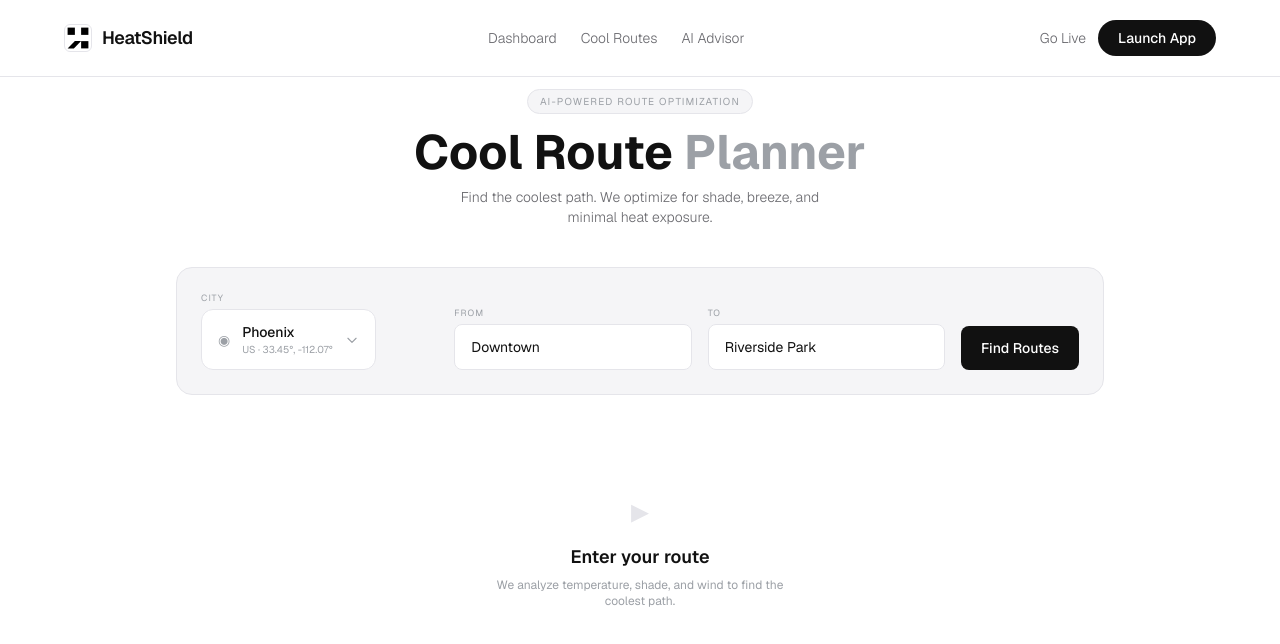
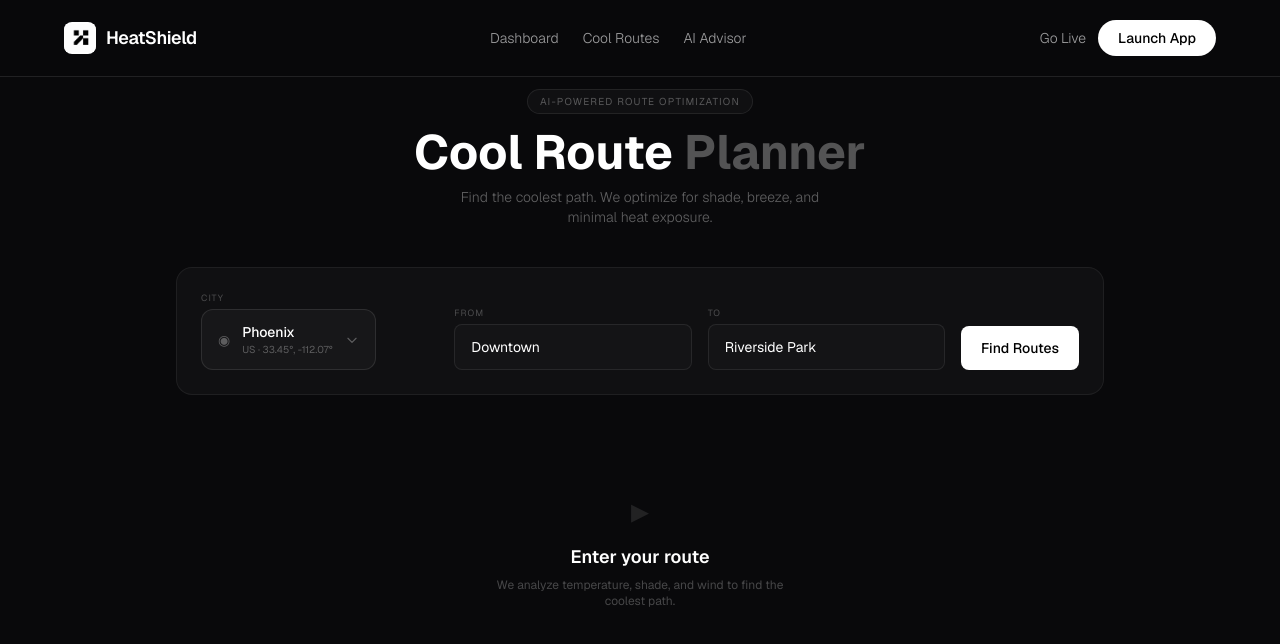
Before and after one commit to thesithunyein/heatshield, a Next.js app: page /routes in a window 1280 px wide. Shown: the top 644 px of the page. Built offline with nearby package versions, Linux system fonts and the light colour scheme.

Commit message:
fix: dark theme for dashboard/routes/advisor, PNG logo everywhere

```diff
--- a/src/app/page.tsx
+++ b/src/app/page.tsx
@@ -63,7 +63,7 @@ export default function Home() {
           <nav className="flex items-center justify-between px-6 md:px-10 lg:px-16 py-5 md:py-6 shrink-0">
             <Link href="/" className="flex items-center gap-2.5">
               <div className="relative h-7 w-7 overflow-hidden rounded-md bg-white p-[3px]">
-                <Image src="/heatshield-logo.svg" alt="" fill className="object-contain" priority />
+                <Image src="/heatshield-logo.png" alt="" fill className="object-contain" priority />
               </div>
               <span className="text-white font-semibold text-lg tracking-tight">HeatShield</span>
             </Link>
@@ -282,7 +282,7 @@ export default function Home() {
           <div className="max-w-6xl mx-auto flex flex-col sm:flex-row items-center justify-between gap-3">
             <div className="flex items-center gap-2">
               <div className="relative h-5 w-5 overflow-hidden rounded bg-white p-[2px]">
-                <Image src="/heatshield-logo.svg" alt="" fill className="object-contain" />
+                <Image src="/heatshield-logo.png" alt="" fill className="object-contain" />
               </div>
               <span className="text-xs font-semibold text-white">HeatShield</span>
             </div>
@@ -308,7 +308,7 @@ export default function Home() {
           <div className="flex items-center justify-between">
             <Link href="/" className="flex items-center gap-2.5" onClick={() => setMenuOpen(false)}>
               <div className="relative h-7 w-7 overflow-hidden rounded-md bg-white p-[3px]">
-                <Image src="/heatshield-logo.svg" alt="" fill className="object-contain" />
+                <Image src="/heatshield-logo.png" alt="" fill className="object-contain" />
               </div>
               <span className="text-white font-semibold text-lg tracking-tight">HeatShield</span>
             </Link>
--- a/src/app/routes/page.tsx
+++ b/src/app/routes/page.tsx
@@ -22,58 +22,58 @@ export default function RoutesPage() {
   async function search() { setSearching(true); await new Promise((r) => setTimeout(r, 1500)); setResults(MOCK); setSearching(false); }
 
   return (
-    <div className="min-h-screen bg-white">
+    <div className="min-h-screen bg-[#09090B]">
       <Navbar />
       <main className="max-w-5xl mx-auto px-4 sm:px-6 md:px-8 lg:px-12 pt-[80px] sm:pt-[88px] pb-12 sm:pb-16">
         <div className="mb-8 sm:mb-10 text-center">
-          <div className="mb-3 inline-flex items-center gap-2 rounded-full border border-[#E5E5EA] bg-[#F5F5F7] px-3 py-1 text-[9px] sm:text-[10px] uppercase tracking-[0.12em] text-[#9CA0A6]">AI-Powered Route Optimization</div>
-          <h1 className="text-2xl sm:text-3xl md:text-4xl lg:text-5xl font-bold text-[#111] leading-[1.1]">
-            Cool Route <span className="text-[#9CA0A6]">Planner</span>
+          <div className="mb-3 inline-flex items-center gap-2 rounded-full border border-white/[0.08] bg-white/[0.03] px-3 py-1 text-[9px] sm:text-[10px] uppercase tracking-[0.12em] text-white/30">AI-Powered Route Optimization</div>
+          <h1 className="text-2xl sm:text-3xl md:text-4xl lg:text-5xl font-bold text-white leading-[1.1]">
+            Cool Route <span className="text-white/30">Planner</span>
           </h1>
-          <p className="mt-2 text-[#6B6B70] text-xs sm:text-sm font-light max-w-sm mx-auto">Find the coolest path. We optimize for shade, breeze, and minimal heat exposure.</p>
+          <p className="mt-2 text-white/35 text-xs sm:text-sm font-light max-w-sm mx-auto">Find the coolest path. We optimize for shade, breeze, and minimal heat exposure.</p>
         </div>
 
-        <div className="bg-[#F5F5F7] border border-[#E5E5EA] rounded-2xl mb-6 sm:mb-8 p-4 sm:p-5 md:p-6 overflow-hidden">
+        <div className="border border-white/[0.06] bg-white/[0.03] rounded-2xl mb-6 sm:mb-8 p-4 sm:p-5 md:p-6 overflow-hidden">
           <div className="flex flex-col gap-3 sm:gap-4 sm:flex-row sm:items-end">
             <div className="flex-1 min-w-0">
-              <label className="mb-1 block text-[8px] sm:text-[9px] uppercase tracking-[0.12em] text-[#9CA0A6]">City</label>
+              <label className="mb-1 block text-[8px] sm:text-[9px] uppercase tracking-[0.12em] text-white/25">City</label>
               <CitySelector selectedCity={selectedCity} onSelect={setSelectedCity} />
             </div>
             <div className="flex-1 min-w-0">
-              <label className="mb-1 block text-[8px] sm:text-[9px] uppercase tracking-[0.12em] text-[#9CA0A6]">From</label>
-              <input type="text" defaultValue="Downtown" className="w-full rounded-lg border border-[#E5E5EA] bg-white px-3 sm:px-4 py-2.5 sm:py-3 text-xs sm:text-sm text-[#111] placeholder-[#9CA0A6] outline-none focus:border-[#111] transition-colors" />
+              <label className="mb-1 block text-[8px] sm:text-[9px] uppercase tracking-[0.12em] text-white/25">From</label>
+              <input type="text" defaultValue="Downtown" className="w-full rounded-lg border border-white/[0.08] bg-white/[0.02] px-3 sm:px-4 py-2.5 sm:py-3 text-xs sm:text-sm text-white placeholder-white/15 outline-none focus:border-white/20 transition-colors" />
             </div>
             <div className="flex-1 min-w-0">
-              <label className="mb-1 block text-[8px] sm:text-[9px] uppercase tracking-[0.12em] text-[#9CA0A6]">To</label>
-              <input type="text" defaultValue="Riverside Park" className="w-full rounded-lg border border-[#E5E5EA] bg-white px-3 sm:px-4 py-2.5 sm:py-3 text-xs sm:text-sm text-[#111] placeholder-[#9CA0A6] outline-none focus:border-[#111] transition-colors" />
+              <label className="mb-1 block text-[8px] sm:text-[9px] uppercase tracking-[0.12em] text-white/25">To</label>
+              <input type="text" defaultValue="Riverside Park" className="w-full rounded-lg border border-white/[0.08] bg-white/[0.02] px-3 sm:px-4 py-2.5 sm:py-3 text-xs sm:text-sm text-white placeholder-white/15 outline-none focus:border-white/20 transition-colors" />
             </div>
-            <button onClick={search} disabled={searching} className="shrink-0 rounded-lg bg-[#111] px-4 sm:px-5 py-2.5 sm:py-3 text-xs sm:text-sm font-medium text-white hover:bg-[#333] disabled:opacity-30 transition-colors">
-              {searching ? <span className="flex items-center gap-2"><span className="h-3.5 w-3.5 animate-spin rounded-full border-2 border-white/30 border-t-white" />Scanning...</span> : "Find Routes"}
+            <button onClick={search} disabled={searching} className="shrink-0 rounded-lg bg-white px-4 sm:px-5 py-2.5 sm:py-3 text-xs sm:text-sm font-medium text-black hover:bg-white/90 disabled:opacity-30 transition-colors">
+              {searching ? <span className="flex items-center gap-2"><span className="h-3.5 w-3.5 animate-spin rounded-full border-2 border-black/20 border-t-black" />Scanning...</span> : "Find Routes"}
             </button>
           </div>
         </div>
 
         {results && (
           <div className="space-y-3 overflow-hidden">
-            <h3 className="text-[9px] sm:text-[10px] uppercase tracking-[0.18em] text-[#9CA0A6]">{results.length} Routes — Ranked by Temperature</h3>
+            <h3 className="text-[9px] sm:text-[10px] uppercase tracking-[0.18em] text-white/30">{results.length} Routes — Ranked by Temperature</h3>
             {results.map((r, i) => {
               const hot = r.avgTemp >= 100;
               const best = i === 0 && !hot;
               return (
-                <div key={r.name} className={`bg-[#F5F5F7] border border-[#E5E5EA] rounded-2xl relative overflow-hidden p-4 sm:p-5 md:p-6 transition-all hover:bg-[#FAFAFA] ${best ? "ring-1 ring-[#111]/10" : ""}`}>
-                  {best && <div className="absolute top-0 right-0 rounded-bl-xl bg-[#111] px-2.5 sm:px-3 py-0.5 sm:py-1 text-[8px] sm:text-[9px] font-bold text-white uppercase tracking-wider">Coolest</div>}
+                <div key={r.name} className={`border border-white/[0.06] bg-white/[0.03] rounded-2xl relative overflow-hidden p-4 sm:p-5 md:p-6 transition-all hover:bg-white/[0.05] ${best ? "ring-1 ring-white/15" : ""}`}>
+                  {best && <div className="absolute top-0 right-0 rounded-bl-xl bg-white px-2.5 sm:px-3 py-0.5 sm:py-1 text-[8px] sm:text-[9px] font-bold text-black uppercase tracking-wider">Coolest</div>}
                   <div className="flex flex-col sm:flex-row sm:items-center gap-3 sm:gap-5">
                     <div className="flex-1 min-w-0">
-                      <h4 className="text-[#111] text-base sm:text-lg font-semibold mb-1">{r.name}</h4>
-                      <p className="text-[9px] sm:text-[10px] text-[#9CA0A6] mb-2 sm:mb-3">{r.from} → {r.to} · {r.distance} · {r.duration}</p>
+                      <h4 className="text-white text-base sm:text-lg font-semibold mb-1">{r.name}</h4>
+                      <p className="text-[9px] sm:text-[10px] text-white/25 mb-2 sm:mb-3">{r.from} → {r.to} · {r.distance} · {r.duration}</p>
                       <div className="flex flex-wrap gap-3 sm:gap-4">
-                        <div><div className="text-[8px] sm:text-[9px] text-[#9CA0A6] uppercase tracking-wider">Avg</div><div className={`font-mono text-sm sm:text-base font-bold ${hot ? "text-[#111]" : "text-[#6B6B70]"}`}>{r.avgTemp}°F</div></div>
-                        <div><div className="text-[8px] sm:text-[9px] text-[#9CA0A6] uppercase tracking-wider">Max</div><div className="font-mono text-sm sm:text-base font-bold text-[#111]">{r.maxTemp}°F</div></div>
-                        {r.savings > 0 && <div><div className="text-[8px] sm:text-[9px] text-[#9CA0A6] uppercase tracking-wider">Savings</div><div className="font-mono text-sm sm:text-base font-bold text-[#111]">-{r.savings}°F</div></div>}
-                        <div><div className="text-[8px] sm:text-[9px] text-[#9CA0A6] uppercase tracking-wider">Shade</div><div className="font-mono text-sm sm:text-base font-bold text-[#111]">{r.shade}%</div></div>
+                        <div><div className="text-[8px] sm:text-[9px] text-white/20 uppercase tracking-wider">Avg</div><div className={`font-mono text-sm sm:text-base font-bold ${hot ? "text-white" : "text-white/50"}`}>{r.avgTemp}°F</div></div>
+                        <div><div className="text-[8px] sm:text-[9px] text-white/20 uppercase tracking-wider">Max</div><div className="font-mono text-sm sm:text-base font-bold text-white">{r.maxTemp}°F</div></div>
+                        {r.savings > 0 && <div><div className="text-[8px] sm:text-[9px] text-white/20 uppercase tracking-wider">Savings</div><div className="font-mono text-sm sm:text-base font-bold text-white">-{r.savings}°F</div></div>}
+                        <div><div className="text-[8px] sm:text-[9px] text-white/20 uppercase tracking-wider">Shade</div><div className="font-mono text-sm sm:text-base font-bold text-white">{r.shade}%</div></div>
                       </div>
                     </div>
-                    <div className="sm:w-48 shrink-0"><ul className="space-y-0.5">{r.tips.map((t, j) => <li key={j} className="text-[9px] sm:text-[10px] text-[#9CA0A6]">{t}</li>)}</ul></div>
+                    <div className="sm:w-48 shrink-0"><ul className="space-y-0.5">{r.tips.map((t, j) => <li key={j} className="text-[9px] sm:text-[10px] text-white/25">{t}</li>)}</ul></div>
                   </div>
                 </div>
               );
@@ -83,9 +83,9 @@ export default function RoutesPage() {
 
         {!results && !searching && (
           <div className="flex flex-col items-center justify-center py-12 sm:py-16 text-center">
-            <div className="mb-3 text-3xl sm:text-4xl text-[#E5E5EA]">▸</div>
-            <h3 className="text-[#111] text-base sm:text-lg font-semibold mb-1.5">Enter your route</h3>
-            <p className="text-[11px] sm:text-xs text-[#9CA0A6] max-w-xs">We analyze temperature, shade, and wind to find the coolest path.</p>
+            <div className="mb-3 text-3xl sm:text-4xl text-white/10">▸</div>
+            <h3 className="text-white text-base sm:text-lg font-semibold mb-1.5">Enter your route</h3>
+            <p className="text-[11px] sm:text-xs text-white/25 max-w-xs">We analyze temperature, shade, and wind to find the coolest path.</p>
           </div>
         )}
       </main>
--- a/src/components/CitySelector.tsx
+++ b/src/components/CitySelector.tsx
@@ -20,28 +20,28 @@ export default function CitySelector({ selectedCity, onSelect }: Props) {
 
   return (
     <div ref={ref} className="relative">
-      <button onClick={() => setOpen(!open)} className="flex items-center gap-3 rounded-xl border border-[#E5E5EA] bg-white px-4 py-3 text-left transition-colors hover:border-[#111]">
-        <span className="text-[#9CA0A6] text-sm">◉</span>
+      <button onClick={() => setOpen(!open)} className="flex items-center gap-3 rounded-xl border border-white/10 bg-white/[0.03] px-4 py-3 text-left transition-colors hover:border-white/20">
+        <span className="text-white/30 text-sm">◉</span>
         <div>
-          <div className="text-sm font-medium text-[#111]">{selectedCity?.name ?? "Select City"}</div>
-          {selectedCity && <div className="text-[10px] text-[#9CA0A6]">{selectedCity.country} · {selectedCity.latitude.toFixed(2)}°, {selectedCity.longitude.toFixed(2)}°</div>}
+          <div className="text-sm font-medium text-white">{selectedCity?.name ?? "Select City"}</div>
+          {selectedCity && <div className="text-[10px] text-white/30">{selectedCity.country} · {selectedCity.latitude.toFixed(2)}°, {selectedCity.longitude.toFixed(2)}°</div>}
         </div>
-        <svg className={`ml-auto h-3.5 w-3.5 text-[#9CA0A6] transition-transform duration-300 ${open ? "rotate-180" : ""}`} fill="none" viewBox="0 0 24 24" stroke="currentColor"><path strokeLinecap="round" strokeLinejoin="round" strokeWidth={2} d="M19 9l-7 7-7-7" /></svg>
+        <svg className={`ml-auto h-3.5 w-3.5 text-white/30 transition-transform duration-300 ${open ? "rotate-180" : ""}`} fill="none" viewBox="0 0 24 24" stroke="currentColor"><path strokeLinecap="round" strokeLinejoin="round" strokeWidth={2} d="M19 9l-7 7-7-7" /></svg>
       </button>
       {open && (
-        <div className="absolute top-full right-0 z-50 mt-2 w-80 overflow-hidden rounded-xl border border-[#E5E5EA] bg-white shadow-2xl">
-          <div className="border-b border-[#E5E5EA] p-3">
-            <input type="text" placeholder="Search cities..." value={search} onChange={(e) => setSearch(e.target.value)} className="w-full rounded-lg bg-[#F5F5F7] border border-[#E5E5EA] px-3 py-2 text-sm text-[#111] placeholder-[#9CA0A6] outline-none focus:border-[#111]" autoFocus />
+        <div className="absolute top-full right-0 z-50 mt-2 w-80 overflow-hidden rounded-xl border border-white/10 bg-[#111113] shadow-2xl">
+          <div className="border-b border-white/5 p-3">
+            <input type="text" placeholder="Search cities..." value={search} onChange={(e) => setSearch(e.target.value)} className="w-full rounded-lg bg-white/[0.03] border border-white/5 px-3 py-2 text-sm text-white placeholder-white/20 outline-none focus:border-white/20" autoFocus />
           </div>
           <div className="max-h-72 overflow-y-auto">
             {filtered.map((city) => (
-              <button key={city.name} onClick={() => { onSelect(city); setOpen(false); setSearch(""); }} className={`flex w-full items-center gap-3 px-4 py-3 text-left transition-colors hover:bg-[#F5F5F7] ${selectedCity?.name === city.name ? "bg-[#F5F5F7]" : ""}`}>
-                <span className="text-[#9CA0A6] text-sm">◉</span>
-                <div><div className="text-sm text-[#111]">{city.name}</div><div className="text-[10px] text-[#9CA0A6]">{city.country}</div></div>
-                {selectedCity?.name === city.name && <span className="ml-auto text-[#111] text-xs">✓</span>}
+              <button key={city.name} onClick={() => { onSelect(city); setOpen(false); setSearch(""); }} className={`flex w-full items-center gap-3 px-4 py-3 text-left transition-colors hover:bg-white/[0.03] ${selectedCity?.name === city.name ? "bg-white/[0.03]" : ""}`}>
+                <span className="text-white/20 text-sm">◉</span>
+                <div><div className="text-sm text-white">{city.name}</div><div className="text-[10px] text-white/25">{city.country}</div></div>
+                {selectedCity?.name === city.name && <span className="ml-auto text-white/60 text-xs">✓</span>}
               </button>
             ))}
-            {filtered.length === 0 && <div className="px-4 py-6 text-center text-sm text-[#9CA0A6]">No cities found</div>}
+            {filtered.length === 0 && <div className="px-4 py-6 text-center text-sm text-white/20">No cities found</div>}
           </div>
         </div>
       )}
--- a/src/components/Navbar.tsx
+++ b/src/components/Navbar.tsx
@@ -4,35 +4,31 @@ import Link from "next/link";
 import Image from "next/image";
 
 export default function Navbar({ dark = false }: { dark?: boolean }) {
-  const bg = dark ? "bg-black/70 border-white/10" : "bg-white/80 border-[#E5E5EA]";
-  const textPrimary = dark ? "text-white" : "text-[#111]";
-  const textSecondary = dark ? "text-white/60" : "text-[#6B6B70]";
-
   return (
-    <nav className={`fixed top-0 left-0 right-0 z-40 border-b ${bg} backdrop-blur-xl`}>
+    <nav className="fixed top-0 left-0 right-0 z-40 border-b border-white/10 bg-[rgba(9,9,11,0.85)] backdrop-blur-xl">
       <div className="flex items-center justify-between px-5 sm:px-8 md:px-12 lg:px-16 py-4 sm:py-5">
         <Link href="/" className="flex items-center gap-2.5 group">
-          <div className="relative h-7 w-7 overflow-hidden rounded-md bg-white border border-[#E5E5EA] p-[3px] transition-transform duration-300 group-hover:scale-105">
-            <Image src="/heatshield-logo.svg" alt="HeatShield" fill className="object-contain" priority />
+          <div className="relative h-8 w-8 overflow-hidden rounded-lg bg-white p-[3px] transition-transform duration-300 group-hover:scale-105">
+            <Image src="/heatshield-logo.png" alt="HeatShield" fill className="object-contain" priority />
           </div>
-          <span className={`font-semibold text-lg tracking-tight ${textPrimary}`}>HeatShield</span>
+          <span className="text-white font-semibold text-lg tracking-tight">HeatShield</span>
         </Link>
 
         <div className="hidden md:flex items-center gap-6">
-          <Link href="/dashboard" className={`text-sm font-light transition-colors ${textSecondary} ${dark ? "hover:text-white" : "hover:text-[#111]"}`}>Dashboard</Link>
-          <Link href="/routes" className={`text-sm font-light transition-colors ${textSecondary} ${dark ? "hover:text-white" : "hover:text-[#111]"}`}>Cool Routes</Link>
-          <Link href="/advisor" className={`text-sm font-light transition-colors ${textSecondary} ${dark ? "hover:text-white" : "hover:text-[#111]"}`}>AI Advisor</Link>
+          <Link href="/dashboard" className="text-white/60 hover:text-white text-sm font-light transition-colors">Dashboard</Link>
+          <Link href="/routes" className="text-white/60 hover:text-white text-sm font-light transition-colors">Cool Routes</Link>
+          <Link href="/advisor" className="text-white/60 hover:text-white text-sm font-light transition-colors">AI Advisor</Link>
         </div>
 
         <div className="flex items-center gap-3">
-          <Link href="/dashboard" className={`hidden md:inline-block text-sm font-light transition-colors ${textSecondary} ${dark ? "hover:text-white" : "hover:text-[#111]"}`}>Go Live</Link>
-          <Link href="/dashboard" className={`hidden md:inline-block rounded-full px-5 py-2 text-sm font-medium transition-colors ${dark ? "bg-white text-black hover:bg-white/90" : "bg-[#111] text-white hover:bg-[#333]"}`}>
+          <Link href="/dashboard" className="hidden md:inline-block text-white/60 hover:text-white text-sm font-light transition-colors">Go Live</Link>
+          <Link href="/dashboard" className="hidden md:inline-block rounded-full bg-white text-black px-5 py-2 text-sm font-medium hover:bg-white/90 transition-colors">
             Launch App
           </Link>
-          <button className={`md:hidden flex items-center justify-center w-9 h-9 rounded-full border ${dark ? "border-white/20" : "border-[#E5E5EA]"}`} aria-label="Menu">
+          <button className="md:hidden flex items-center justify-center w-9 h-9 rounded-full border border-white/20" aria-label="Menu">
             <div className="flex flex-col gap-[4px]">
-              <span className={`block h-[1.5px] w-3.5 rounded-full ${dark ? "bg-white" : "bg-[#111]"}`} />
-              <span className={`block h-[1.5px] w-3.5 rounded-full ${dark ? "bg-white" : "bg-[#111]"}`} />
+              <span className="block h-[1.5px] w-3.5 rounded-full bg-white" />
+              <span className="block h-[1.5px] w-3.5 rounded-full bg-white" />
             </div>
           </button>
         </div>
```
Also changed, not shown: src/app/advisor/page.tsx (+10 -10 lines), src/app/dashboard/page.tsx (+26 -32 lines), src/components/RiskCard.tsx (+13 -13 lines), src/components/TemperatureGauge.tsx (+17 -10 lines).
